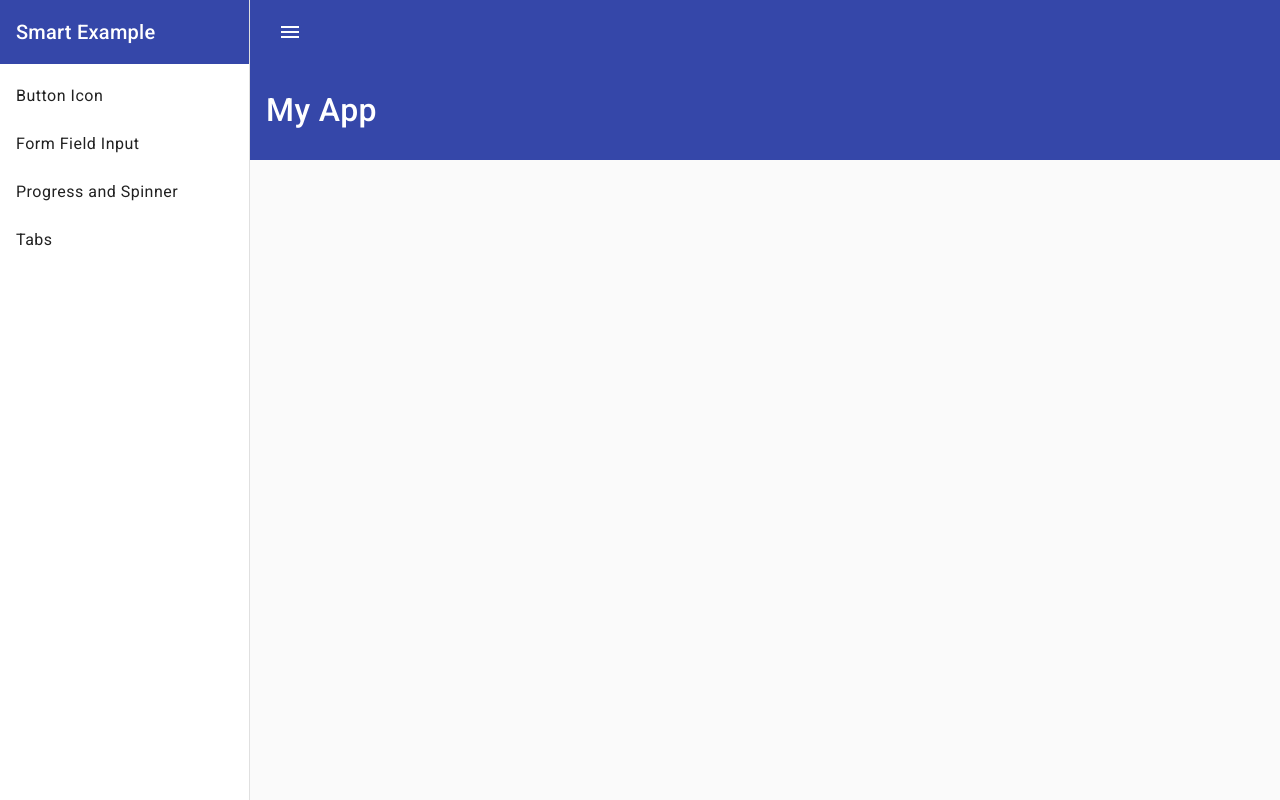
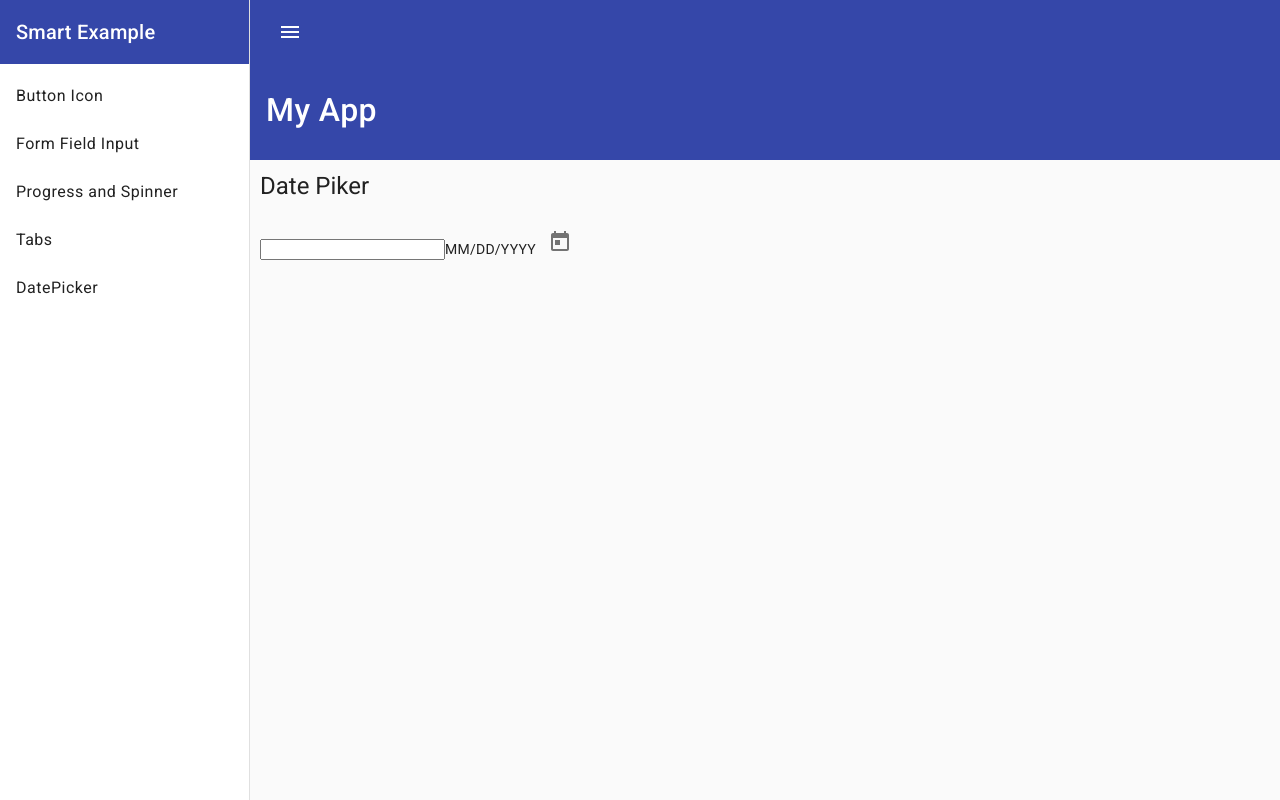
Before and after one commit to williammuniz/angular-material, an Angular app: page /datePiker in a window 1280 px wide. Before the commit this address led to /. Built offline with nearby package versions, Linux system fonts and the light colour scheme.

Commit message:
componente datepicker

```diff
--- a/src/app/app.component.html
+++ b/src/app/app.component.html
@@ -6,6 +6,7 @@
       <a mat-list-item [routerLink]="['/formFieldInput']">Form Field Input</a>
       <a mat-list-item [routerLink]="['/progsBarSpinner']">Progress and Spinner</a>
       <a mat-list-item [routerLink]="['/tabs']">Tabs</a>
+      <a mat-list-item [routerLink]="['/datePiker']">DatePicker</a>
 
     </mat-nav-list>
   </mat-sidenav>
--- a/src/app/app.routes.ts
+++ b/src/app/app.routes.ts
@@ -3,6 +3,7 @@ import { ButtonsIconComponent } from './buttons-icon/buttons-icon.component';
 import { FormFieldInputComponent } from './form-field-input/form-field-input.component';
 import { ProgressSpinnerComponent } from './progress-spinner/progress-spinner.component';
 import { TabsComponent } from './tabs/tabs.component';
+import { DatepikerComponent } from './datepiker/datepiker.component';
 
 export const routes: Routes = [
     { path: '', redirectTo: 'buttonIcon', pathMatch: 'full' },
@@ -10,6 +11,7 @@ export const routes: Routes = [
     { path: 'formFieldInput', component: FormFieldInputComponent },
     { path: 'progsBarSpinner', component: ProgressSpinnerComponent },
     { path: 'tabs', component: TabsComponent },
+    { path: 'datePiker', component: DatepikerComponent },
 
 
 ];
--- /dev/null
+++ b/src/app/datepiker/datepiker.component.html
@@ -0,0 +1,6 @@
+<h1 >Date Piker</h1>
+
+<input matInput [matDatepicker]="picker">
+<mat-hint>MM/DD/YYYY</mat-hint>
+<mat-datepicker-toggle matIconSuffix [for]="picker"></mat-datepicker-toggle>
+<mat-datepicker #picker></mat-datepicker>
```
Also changed, not shown: src/app/datepiker/datepiker.component.ts (added, +15 -0 lines), src/app/datepiker/datepiker.component.scss (added), 1 other file (tests, documents, lock files or other folders).
